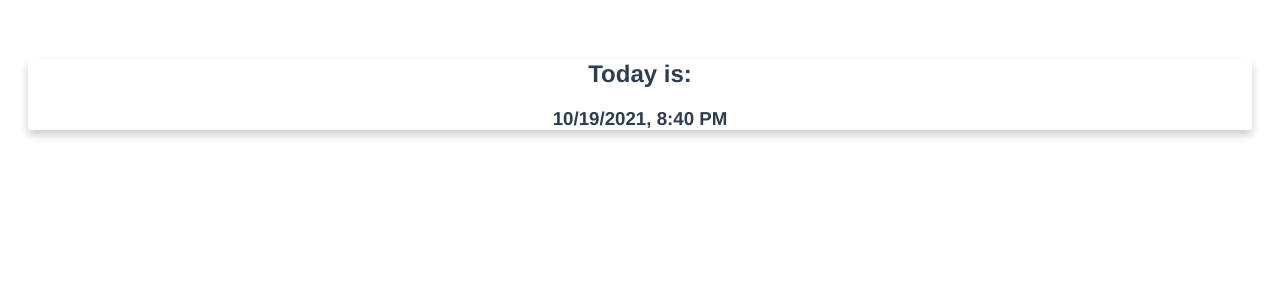
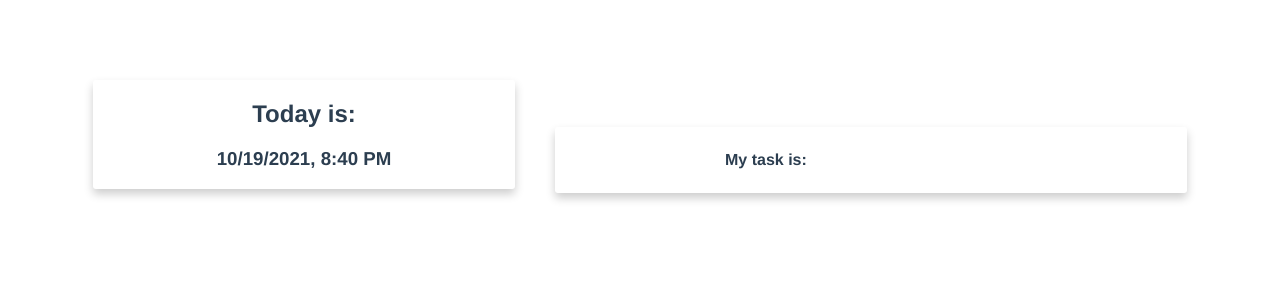
Before and after one commit to edward-hong/building-vuejs-applications-graphql-full-stack, a Vue app in the folder my-component/: page / in a window 1280 px wide. Shown: the top 300 px of the page. Built offline with nearby package versions, Linux system fonts and the light colour scheme.

Commit message:
C01S04 Creating an input form with two-way data binding

```diff
--- a/my-component/src/App.vue
+++ b/my-component/src/App.vue
@@ -1,16 +1,19 @@
 <template>
   <div id="app">
-    <current-time />
+    <current-time class="col-4" />
+    <task-input class="col-6" />
   </div>
 </template>
 
 <script>
   import CurrentTime from './components/CurrentTime.vue'
+  import TaskInput from './components/TaskInput.vue'
 
   export default {
     name: 'app',
     components: {
       CurrentTime,
+      TaskInput,
     },
   }
 </script>
--- a/my-component/src/components/HelloWorld.vue
+++ /dev/null
@@ -1,58 +0,0 @@
-<template>
-  <div class="hello">
-    <h1>{{ msg }}</h1>
-    <p>
-      For a guide and recipes on how to configure / customize this project,<br>
-      check out the
-      <a href="https://cli.vuejs.org" target="_blank" rel="noopener">vue-cli documentation</a>.
-    </p>
-    <h3>Installed CLI Plugins</h3>
-    <ul>
-      <li><a href="https://github.com/vuejs/vue-cli/tree/dev/packages/%40vue/cli-plugin-babel" target="_blank" rel="noopener">babel</a></li>
-      <li><a href="https://github.com/vuejs/vue-cli/tree/dev/packages/%40vue/cli-plugin-eslint" target="_blank" rel="noopener">eslint</a></li>
-    </ul>
-    <h3>Essential Links</h3>
-    <ul>
-      <li><a href="https://vuejs.org" target="_blank" rel="noopener">Core Docs</a></li>
-      <li><a href="https://forum.vuejs.org" target="_blank" rel="noopener">Forum</a></li>
-      <li><a href="https://chat.vuejs.org" target="_blank" rel="noopener">Community Chat</a></li>
-      <li><a href="https://twitter.com/vuejs" target="_blank" rel="noopener">Twitter</a></li>
-      <li><a href="https://news.vuejs.org" target="_blank" rel="noopener">News</a></li>
-    </ul>
-    <h3>Ecosystem</h3>
-    <ul>
-      <li><a href="https://router.vuejs.org" target="_blank" rel="noopener">vue-router</a></li>
-      <li><a href="https://vuex.vuejs.org" target="_blank" rel="noopener">vuex</a></li>
-      <li><a href="https://github.com/vuejs/vue-devtools#vue-devtools" target="_blank" rel="noopener">vue-devtools</a></li>
-      <li><a href="https://vue-loader.vuejs.org" target="_blank" rel="noopener">vue-loader</a></li>
-      <li><a href="https://github.com/vuejs/awesome-vue" target="_blank" rel="noopener">awesome-vue</a></li>
-    </ul>
-  </div>
-</template>
-
-<script>
-export default {
-  name: 'HelloWorld',
-  props: {
-    msg: String
-  }
-}
-</script>
-
-<!-- Add "scoped" attribute to limit CSS to this component only -->
-<style scoped>
-h3 {
-  margin: 40px 0 0;
-}
-ul {
-  list-style-type: none;
-  padding: 0;
-}
-li {
-  display: inline-block;
-  margin: 0 10px;
-}
-a {
-  color: #42b983;
-}
-</style>
--- /dev/null
+++ b/my-component/src/components/TaskInput.vue
@@ -0,0 +1,34 @@
+<template>
+  <div class="cardBox">
+    <div class="container tasker">
+      <strong>My task is: {{ task }}</strong>
+      <input type="text" v-model="task" class="taskInput" />
+    </div>
+  </div>
+</template>
+
+<script>
+export default {
+  name: 'TaskInput',
+  data: () => ({
+    task: '',
+  })
+}
+</script>
+
+<style scoped>
+  .tasker {
+    margin: 20px;
+  }
+  .tasker .taskInput {
+    font-size: 14px;
+    margin: 0 10px;
+    border: 0;
+    border-bottom: 1px solid rgba(0, 0, 0, 0,75);
+  }
+  .tasker button {
+    border: 1px solid rgba(0, 0, 0, 0,75);
+    border-radius: 3px;
+    box-shadow: 0 1px 2px 0 rgba(0, 0, 0, 0.2);
+  }
+</style>
```
Also changed, not shown: 1 other file (tests, documents, lock files or other folders).
